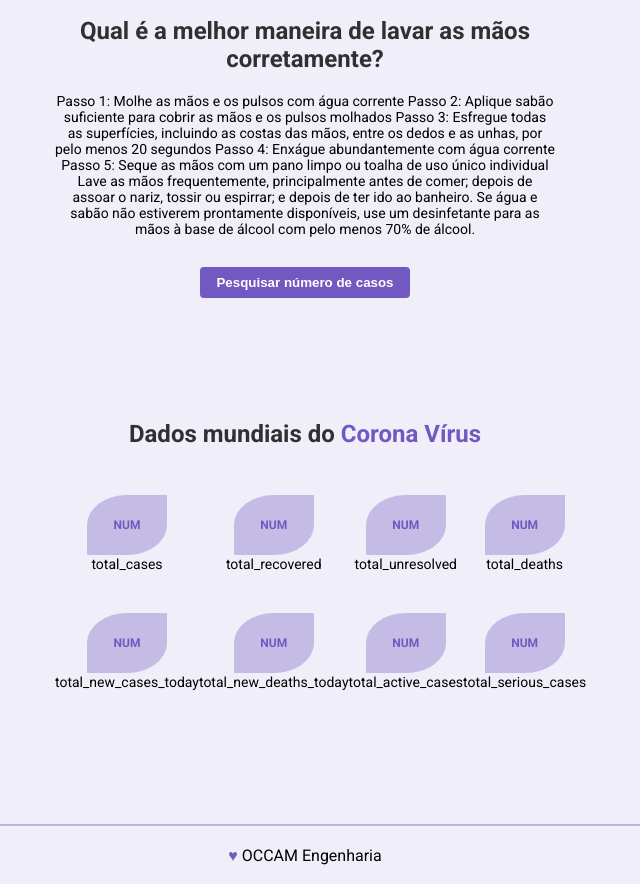
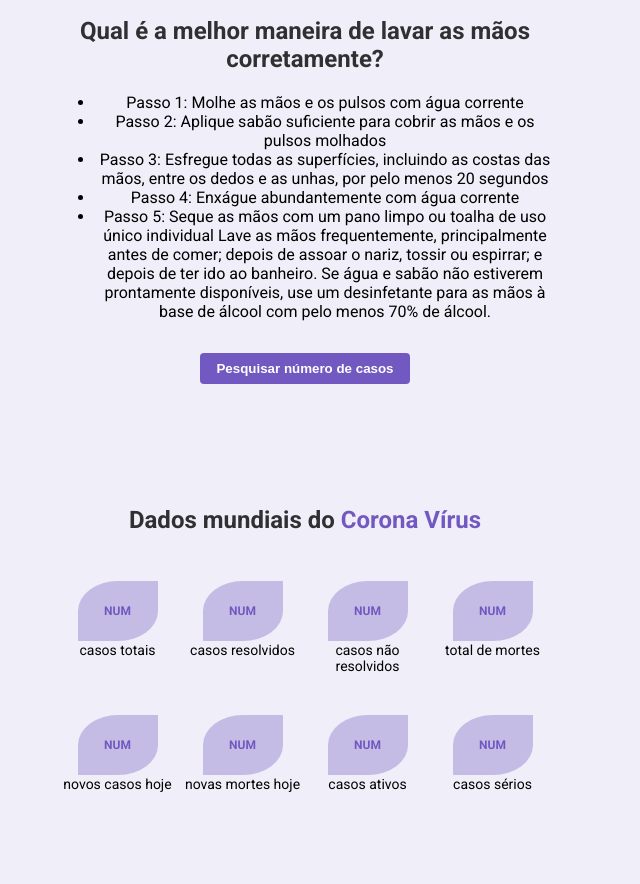
Before and after one commit to gprando55/Covid-19, a website: page index.html in a window 1280 px wide. Shown: the part 1775-2659 px from the top of the page, without its empty margins (335-975 px from the left). Drawn offline with Linux system fonts and the light colour scheme.

Commit message:
info add

```diff
--- a/index.html
+++ b/index.html
@@ -83,16 +83,30 @@
 
       <h2>Qual é a melhor maneira de lavar as mãos corretamente?</h2>
       <p>
-        Passo 1: Molhe as mãos e os pulsos com água corrente Passo 2: Aplique
-        sabão suficiente para cobrir as mãos e os pulsos molhados Passo 3:
-        Esfregue todas as superfícies, incluindo as costas das mãos, entre os
-        dedos e as unhas, por pelo menos 20 segundos Passo 4: Enxágue
-        abundantemente com água corrente Passo 5: Seque as mãos com um pano
-        limpo ou toalha de uso único individual Lave as mãos frequentemente,
-        principalmente antes de comer; depois de assoar o nariz, tossir ou
-        espirrar; e depois de ter ido ao banheiro. Se água e sabão não estiverem
-        prontamente disponíveis, use um desinfetante para as mãos à base de
-        álcool com pelo menos 70% de álcool.
+        <ul>
+          <li>
+            Passo 1: Molhe as mãos e os pulsos com água corrente
+          </li>
+          <li>
+            Passo 2: Aplique sabão suficiente para cobrir as mãos e os pulsos molhados
+          </li>
+          <li>
+            Passo 3: Esfregue todas as superfícies, incluindo as costas das mãos, entre os
+            dedos e as unhas, por pelo menos 20 segundos
+          </li>
+          <li>
+            Passo 4: Enxágue abundantemente com água corrente
+          </li>
+          <li>
+            Passo 5: Seque as mãos com um pano
+            limpo ou toalha de uso único individual Lave as mãos frequentemente,
+            principalmente antes de comer; depois de assoar o nariz, tossir ou
+            espirrar; e depois de ter ido ao banheiro. Se água e sabão não estiverem
+            prontamente disponíveis, use um desinfetante para as mãos à base de
+            álcool com pelo menos 70% de álcool.
+          </li>
+
+      </ul>
       </p>
       <button>Pesquisar número de casos</button>
     </header>
@@ -110,36 +124,36 @@
       <section class="donors">
         <div class="donor">
           <div class="blood">num</div>
-          <p>total_cases</p>
+          <p>casos totais</p>
         </div>
         <div class="donor">
           <div class="blood">num</div>
-          <p>total_recovered</p>
+          <p>casos resolvidos</p>
         </div>
         <div class="donor">
           <div class="blood">num</div>
-          <p>total_unresolved</p>
+          <p>casos não resolvidos</p>
         </div>
         <div class="donor">
           <div class="blood">num</div>
-          <p>total_deaths</p>
+          <p>total de mortes</p>
         </div>
         <div class="donor">
           <div class="blood">num</div>
-          <p>total_new_cases_today</p>
+          <p>novos casos hoje</p>
         </div>
         <div class="donor">
           <div class="blood">num</div>
-          <p>total_new_deaths_today</p>
+          <p>novas mortes hoje</p>
         </div>
 
         <div class="donor">
           <div class="blood">num</div>
-          <p>total_active_cases</p>
+          <p>casos ativos</p>
         </div>
         <div class="donor">
           <div class="blood">num</div>
-          <p>total_serious_cases</p>
+          <p>casos sérios</p>
         </div>
       </section>
     </main>
```
